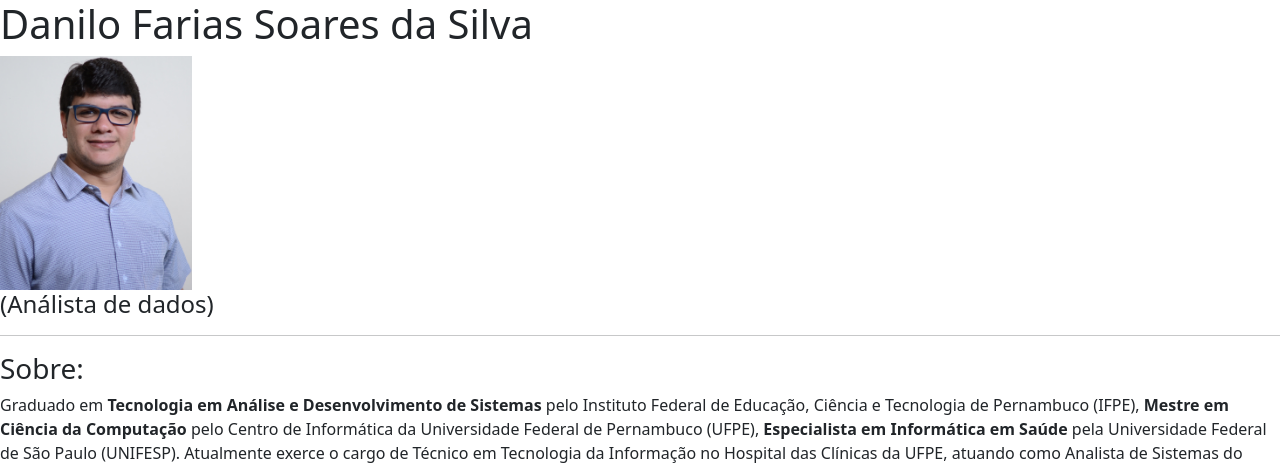
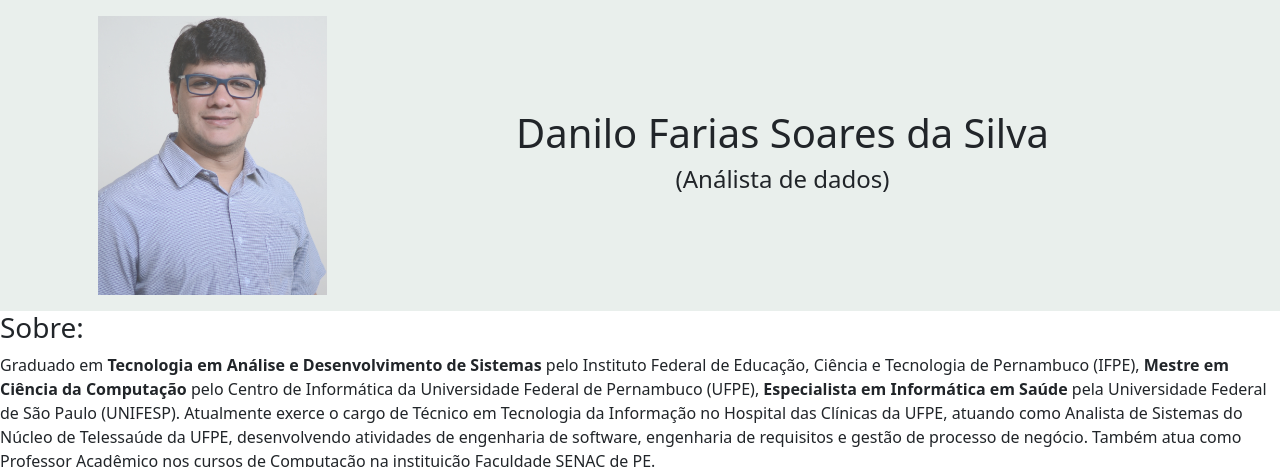
Before and after one commit to dansoaresfarias/TADS033-CLT, a plain HTML site: page AulasHTML/curriculoBoot.html in a window 1280 px wide. Shown: the top 467 px of the page. Drawn offline with nearby package versions, Linux system fonts and the light colour scheme.

Commit message:
Ajudando Mathues que não sabe copiar

```diff
--- /dev/null
+++ b/AulasHTML/css/curriculoBoot.css
@@ -0,0 +1,8 @@
+#apresentacao {
+    background-color: #E9EFEC;
+}
+
+#foto {
+    width: 100%;
+    padding: 16px;
+}
--- a/AulasHTML/curriculoBoot.html
+++ b/AulasHTML/curriculoBoot.html
@@ -6,6 +6,7 @@
     <meta name="viewport" content="width=device-width, initial-scale=1.0">
     <link href="https://cdn.jsdelivr.net/npm/bootstrap@5.3.3/dist/css/bootstrap.min.css" rel="stylesheet"
         integrity="sha384-QWTKZyjpPEjISv5WaRU9OFeRpok6YctnYmDr5pNlyT2bRjXh0JMhjY6hW+ALEwIH" crossorigin="anonymous">
+    <link rel="stylesheet" href="css/curriculoBoot.css">
     <script src="https://cdn.jsdelivr.net/npm/bootstrap@5.3.3/dist/js/bootstrap.bundle.min.js"
         integrity="sha384-YvpcrYf0tY3lHB60NNkmXc5s9fDVZLESaAA55NDzOxhy9GkcIdslK1eN7N6jIeHz"
         crossorigin="anonymous"></script>
@@ -15,10 +16,17 @@
 <body>
     <!-- Exercício de criação do currículo  -->
     <div id="apresentacao">
-        <h1>Danilo Farias Soares da Silva</h1>
-        <img id="foto" src="imgs/Danilo_Farias_0830.jpg" alt="Foto de Danilo Farias" height="15%" width="15%">
-        <h4>(Análista de dados)</h4>
-        <hr>
+        <div class="container-sm">
+            <div class="row align-items-center">
+                <div class="col-3">
+                    <img id="foto" class="opacity-75" src="imgs/Danilo_Farias_0830.jpg" alt="Foto de Danilo Farias">
+                </div>
+                <div class="col-9 text-center">
+                    <h1>Danilo Farias Soares da Silva</h1>
+                    <h4>(Análista de dados)</h4>
+                </div>
+            </div>
+        </div>
     </div>
     <div id="sobre">
         <h3>Sobre:</h3>
```
